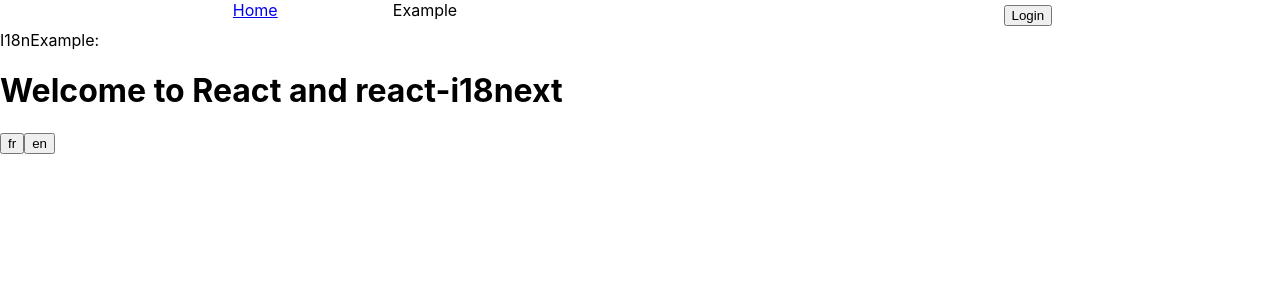
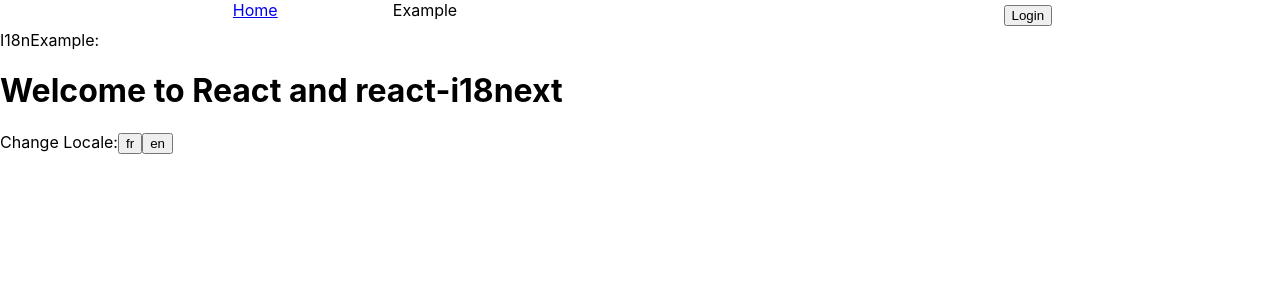
Before and after one commit to kane-nguyen-goldenowl/hook-example, a React (Create React App) app: page /i18n in a window 1280 px wide. Shown: the top 300 px of the page. Built offline with nearby package versions, Linux system fonts and the light colour scheme.

Commit message:
split translation file, update view I18nExample

```diff
--- a/src/i18n.js
+++ b/src/i18n.js
@@ -1,19 +1,18 @@
 import i18n from "i18next";
 import { initReactI18next } from "react-i18next";
+
+import translationEN from './locales/en/translation.json';
+import translationFR from './locales/fr/translation.json';
 
 // the translations
 // (tip move them in a JSON file and import them,
 // or even better, manage them separated from your code: https://react.i18next.com/guides/multiple-translation-files)
 const resources = {
     en: {
-        translation: {
-            "Welcome to React": "Welcome to React and react-i18next"
-        }
+        translation: translationEN
     },
     fr: {
-        translation: {
-            "Welcome to React": "Bienvenue à React et react-i18next"
-        }
+        translation: translationFR
     }
 };
 
--- /dev/null
+++ b/src/locales/en/translation.json
@@ -0,0 +1,3 @@
+{
+    "Welcome to React": "Welcome to React and react-i18next"
+}
--- /dev/null
+++ b/src/locales/fr/translation.json
@@ -0,0 +1,3 @@
+{
+    "Welcome to React": "Bienvenue à React et react-i18next"
+}
--- a/src/screens/I18nExample/index.js
+++ b/src/screens/I18nExample/index.js
@@ -22,6 +22,8 @@
             </div>
             <div>
                 <h1>{t('Welcome to React')}</h1>
+                <div>
+                    Change Locale:
                     <button type="button" onClick={() => changeLanguage('fr')}>
                         fr
                     </button>
@@ -29,6 +31,7 @@
                         en
                     </button>
                 </div>
+            </div>
         </React.Fragment>
     );
 }
```
Lines whose indentation alone changed are shown as unchanged.
